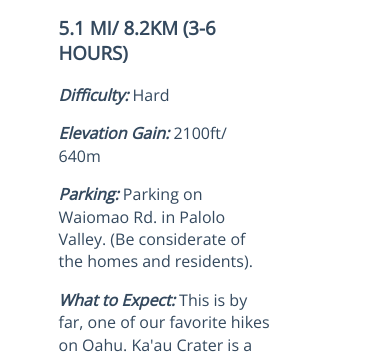
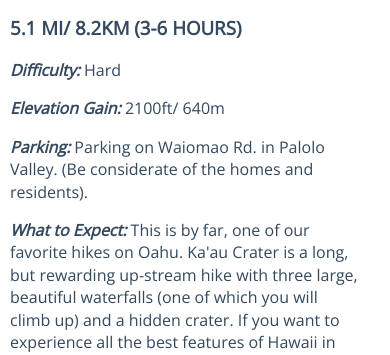
Before and after one commit to camibami7/oahuHike, a plain HTML site: page hard/kaau.html in a window 390 px wide. Shown: the part 1425-1780 px from the top of the page. Drawn offline with nearby package versions, Linux system fonts and the light colour scheme; a script that the page names is missing.

Commit message:
better media

```diff
--- a/home.css
+++ b/home.css
@@ -640,42 +640,26 @@ p {
 
 
 @media screen and (max-width: 800px) {
+  .navlinks-wrapper {
+    flex-direction: column;
+
+  }
   .sq {
     display: flex;
     flex-direction: column;
     justify-content: space-between;
-    width: 70%;
-    margin-left: 0px;
+    width: 90%;
+    margin-left: 10px;
   }
 
 
   .sq2 {
     padding: 0px;
   }
-}
-@media screen and (max-width: 500px) {
-  .navlinks-wrapper {
-    flex-direction: column;
-
-  }
-  iframe {
-    width:100vw;
-  }
-
-  .sq {
-    display: flex;
-    flex-direction: column;
-    justify-content: space-between;
-    width: 70%;
-    padding-left: 15%;
-
-  }
-
   .sq1 {
     padding: 0px;
   }
+}
+@media screen and (max-width: 500px) {
 
-  .sq2 {
-    padding: 0px;
-  }
 }
```
